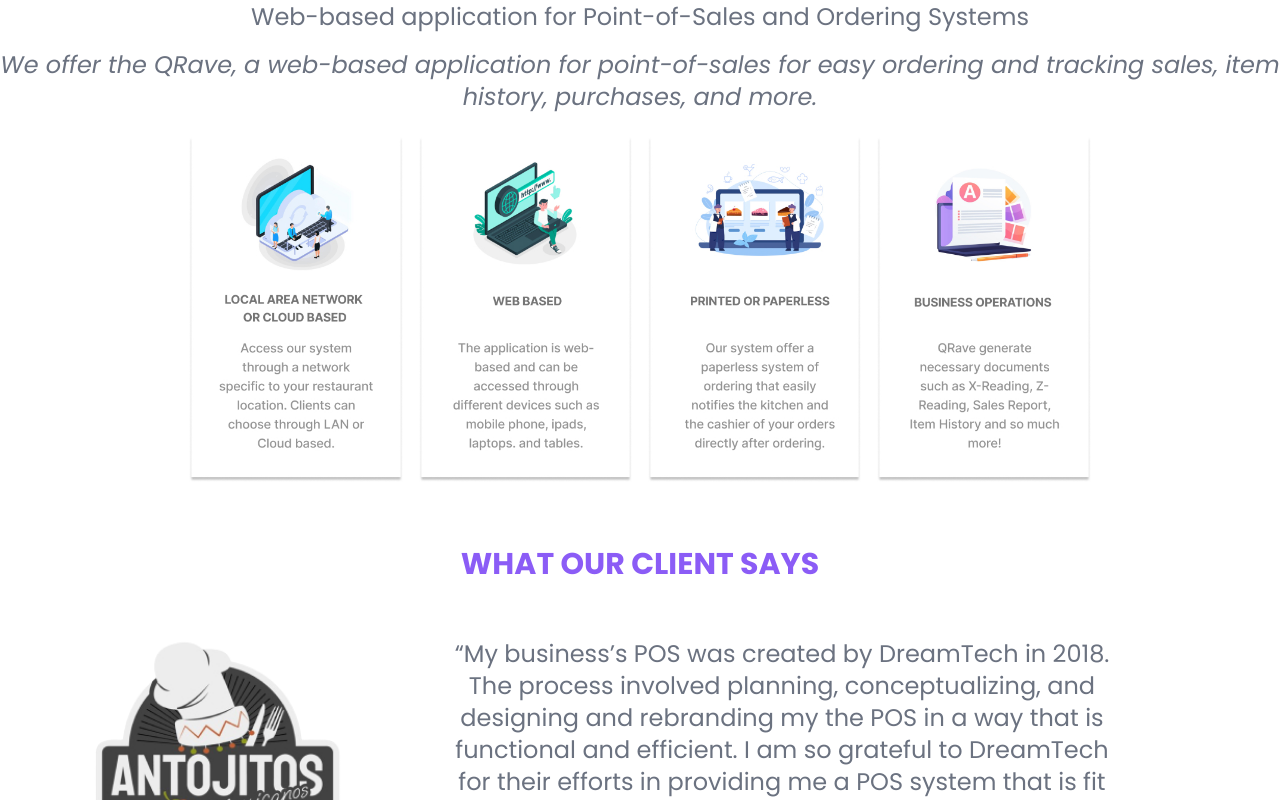
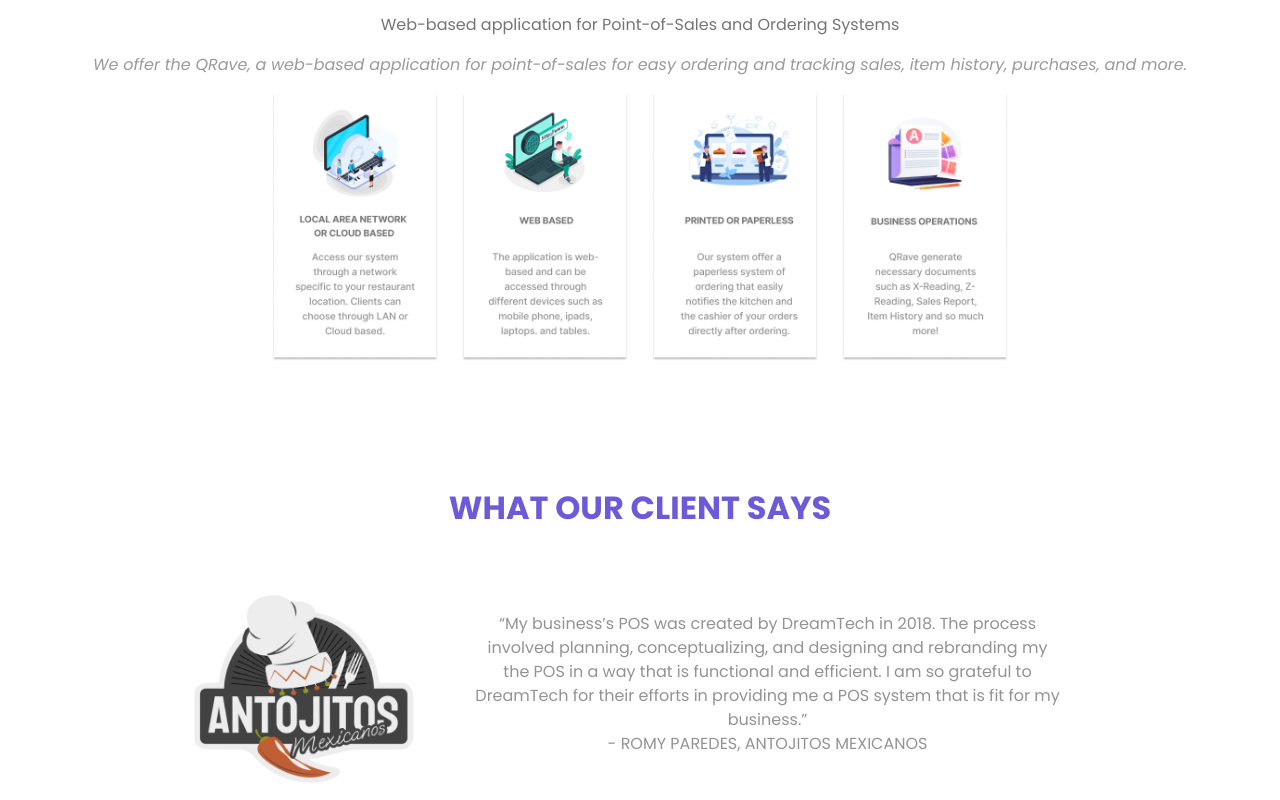
Before and after one commit to AzeNeth01/QRAVE, a React (Create React App) app: page / in a window 1280 px wide. Shown: the part 1480-2280 px from the top of the page. Built offline with nearby package versions, Linux system fonts and the light colour scheme; a web font is replaced by a local one.

Commit message:
Carousel and text color fix

```diff
--- a/package.json
+++ b/package.json
@@ -9,6 +9,7 @@
     "@testing-library/user-event": "^13.5.0",
     "bootstrap": "^5.3.2",
     "react": "^18.2.0",
+    "react-bootstrap": "^2.9.0",
     "react-dom": "^18.2.0",
     "react-headroom": "^3.2.1",
     "react-router-dom": "^6.16.0",
--- a/src/components/Carousel.js
+++ /dev/null
@@ -1,26 +0,0 @@
-import React, { Component } from 'react';
-
-//Asset Imports
-import img_1 from '../assets/img1.jpg';
-import img_2 from '../assets/img2.jpg';
-
-export class Carousel extends Component {
-
-    render(){
-        return(
-            <div className='flex items-center justify-center relative gap-3 mt-6'>
-
-
-                <img src= {img_1} />
-                <img src= {img_2} />
-                <img src= {img_2} />
-
-
-            </div>
-
-        )
-    }
-
-}
-
-export default Carousel;
--- /dev/null
+++ b/src/components/slider.js
@@ -0,0 +1,57 @@
+import React, { Component } from 'react';
+import Carousel from 'react-bootstrap/Carousel';
+
+//Asset Imports
+import business from '../business.png';
+
+
+function Slider() {
+  return (
+    <Carousel data-bs-theme="dark">
+      <Carousel.Item>
+      <div class="mx-auto p-5" style={{maxwidth: '100rem'}}>
+    <div class="row g-0">
+      <div class="col-md-4">
+        <img src={business} alt="Client Logo" class="img-fluid w-75 w-sm-65 w-md-65" />
+      </div>
+      <div class="col-md-7 d-flex align-items-center">
+        <p class="text-2xl mx-auto p-1 solution-statement3">
+          “My business’s POS was created by DreamTech in 2018. The process involved planning, conceptualizing, and designing and rebranding my the POS in a way that is functional and efficient. I am so grateful to DreamTech for their efforts in providing me a POS system that is fit for my business.”<br />- ROMY PAREDES, ANTOJITOS MEXICANOS
+        </p>
+      </div>
+    </div>
+  </div>
+      </Carousel.Item>
+      <Carousel.Item>
+      <div class="mx-auto p-5" style={{maxwidth: '100rem'}}>
+    <div class="row g-0">
+      <div class="col-md-4">
+        <img src={business} alt="Client Logo" class="img-fluid w-75 w-sm-65 w-md-65" />
+      </div>
+      <div class="col-md-7 d-flex align-items-center">
+        <p class="text-2xl mx-auto p-1 solution-statement3">
+          “My business’s POS was created by DreamTech in 2018. The process involved planning, conceptualizing, and designing and rebranding my the POS in a way that is functional and efficient. I am so grateful to DreamTech for their efforts in providing me a POS system that is fit for my business.”<br />- ROMY PAREDES, ANTOJITOS MEXICANOS
+        </p>
+      </div>
+    </div>
+  </div>
+      </Carousel.Item>
+      <Carousel.Item>
+      <div class="mx-auto p-5" style={{maxwidth: '100rem'}}>
+    <div class="row g-0">
+      <div class="col-md-4">
+        <img src={business} alt="Client Logo" class="img-fluid w-75 w-sm-65 w-md-65" />
+      </div>
+      <div class="col-md-7 d-flex align-items-center">
+        <p class="text-2xl mx-auto p-1 solution-statement3">
+          “My business’s POS was created by DreamTech in 2018. The process involved planning, conceptualizing, and designing and rebranding my the POS in a way that is functional and efficient. I am so grateful to DreamTech for their efforts in providing me a POS system that is fit for my business.”<br />- ROMY PAREDES, ANTOJITOS MEXICANOS
+        </p>
+      </div>
+    </div>
+  </div>
+      </Carousel.Item>
+    </Carousel>
+  );
+}
+
+export default Slider;
--- a/src/css/solutionToClient.css
+++ b/src/css/solutionToClient.css
@@ -1,34 +1,43 @@
 @import url('https://fonts.googleapis.com/css2?family=Poppins:ital,wght@0,100;0,200;0,300;0,400;0,500;0,600;0,700;0,800;0,900;1,100;1,200;1,300;1,400;1,500;1,600;1,700;1,800&display=swap');
 
-@tailwind base;
-@tailwind components;
-@tailwind utilities;
+
 
 .App {
   text-align: center;
 }
 
-.App-logo {
-  height: 40vmin;
-  pointer-events: none;
-}
+.solution-header{
+  font-family: 'Poppins';
+  color: #6C5AD8;
+  font-weight: bolder;
+  }
+
+  .solution-statement{
+    font-family: 'Poppins';
+    color: #757575;
+    font-weight: normal;
+    }
+
+    .solution-statement2{
+      font-family: 'Poppins';
+      color: #9A9A9A;
+      font-weight: normal;
+      font-style: italic;
+      }
+
+      .solution-statement3{
+        font-family: 'Poppins';
+        color: #939393;
+        font-weight: normal;
+        }
+
+        .client-margin{
+          margin-top: 8rem;
+
+        }
 
 
 
-.App-header {
-  background-color: #282c34;
-  min-height: 100vh;
-  display: flex;
-  flex-direction: column;
-  align-items: center;
-  justify-content: center;
-  font-size: calc(10px + 2vmin);
-  color: white;
-}
-
-.App-link {
-  color: #61dafb;
-}
 
 @keyframes App-logo-spin {
   from {
@@ -38,3 +47,8 @@
     transform: rotate(360deg);
   }
 }
+
+/* Hide carousel control buttons */
+.carousel-control-prev, .carousel-control-next {
+  display: none;
+}
--- a/src/pages/solutionToClient/solutionToClient.js
+++ b/src/pages/solutionToClient/solutionToClient.js
@@ -1,52 +1,52 @@
 import '../../css/solutionToClient.css';
 
-import { Carousel } from '../../components/Carousel';
-
+import  Slider  from '../../components/slider';
+import 'bootstrap/dist/css/bootstrap.min.css';
 import rec_1 from '../../assets/rec1.jpg';
 import rec_2 from '../../assets/rec2.jpg';
 import rec_3 from '../../assets/rec3.jpg';
 import rec_4 from '../../assets/rec4.jpg';
-import business from '../../assets/business.png';
+
 
 
 
 function solutionToClient() {
   return (
-    <div className="App">
-      <h1 className="text-3xl font-bold Poppins text-violet-500 my-4">SOLUTIONS</h1>
-      <p className="text-2xl font-Poppins text-gray-500 mt-3">Web-based application for Point-of-Sales and Ordering Systems</p>
-      <p className="text-2xl font-Poppins italic text-gray-500 mt-3">
-        We offer the QRave, a web-based application for point-of-sales for easy ordering and tracking sales, item history, purchases, and more.
-      </p>
 
-      <div className="flex flex-wrap justify-center gap-3 mt-6">
-        <img src= {rec_1} alt="" className="w-full sm:w-4 md:w-1/4 lg:w-1/6" />
-        <img src= {rec_2} alt="" className="w-full h-full sm:w-1/2 md:w-1/4 lg:w-1/6" />
-        <img src= {rec_3} alt="" className="w-full sm:w-1/2 md:w-1/4 lg:w-1/6" />
-        <img src= {rec_4} alt="" className="w-full sm:w-1/2 md:w-1/4 lg:w-1/6" />
-      </div>
+    <div class="container App">
+    <h1 class="solution-header my-4">SOLUTIONS</h1>
+    <p class="solution-statement mt-3">Web-based application for Point-of-Sales and Ordering Systems</p>
+    <p class="solution-statement2 mt-3">
+      We offer the QRave, a web-based application for point-of-sales for easy ordering and tracking sales, item history, purchases, and more.
+    </p>
 
-      <div className="mx-4 sm:mx-24 md:mx-96">
-        <h2 className="text-3xl font-bold Poppins text-violet-500 mt-16">WHAT OUR CLIENT SAYS</h2>
-        <div class=" mx-auto p-5" style={{maxwidth: '100rem'}}>
-  <div class="row g-0">
-    <div class="col-md-4">
-    <img src={business} alt="Client Logo" class="img-fluid w-75 w-sm-65 w-md-65" />
+    <div class="row justify-content-center mt-6">
+    <div class="col-12 col-sm-4 col-md-3 col-lg-2">
+      <img src={rec_1} alt="" class="img-fluid" />
     </div>
-    <div class="col-md-7 d-flex align-items-center">
-      <p class="text-2xl mx-auto p-1 font-poppins card-text text-gray-500">
-        “My business’s POS was created by DreamTech in 2018. The process involved planning, conceptualizing, and designing and rebranding my the POS in a way that is functional and efficient. I am so grateful to DreamTech for their efforts in providing me a POS system that is fit for my business.”<br />- ROMY PAREDES, ANTOJITOS MEXICANOS
-      </p>
+    <div class="col-12 col-sm-6 col-md-3 col-lg-2">
+      <img src={rec_2} alt="" class="img-fluid" />
     </div>
+    <div class="col-12 col-sm-6 col-md-3 col-lg-2">
+      <img src={rec_3} alt="" class="img-fluid" />
+    </div>
+    <div class="col-12 col-sm-6 col-md-3 col-lg-2">
+      <img src={rec_4} alt="" class="img-fluid" />
+    </div>
+    </div>
+
+    <div>
+    <h2 class="solution-header client-margin">WHAT OUR CLIENT SAYS</h2>
   </div>
-</div>
-</div>
+
+
+
       <div>
-        <Carousel />
+        <Slider/>
         </div>
 
+    </div>
 
-    </div>
 
   );
 }
--- a/tailwind.config.js
+++ b/tailwind.config.js
@@ -25,7 +25,8 @@
       },
       colors:{
         mainColor: '#6C5AD8',
-        accent: '#FD003D'
+        accent: '#FD003D',
+        violet: '#6C5AD8'
       }
 
     },
```
Also changed, not shown: src/business.png (renamed from src/assets/business.png), 1 other file (tests, documents, lock files or other folders).
